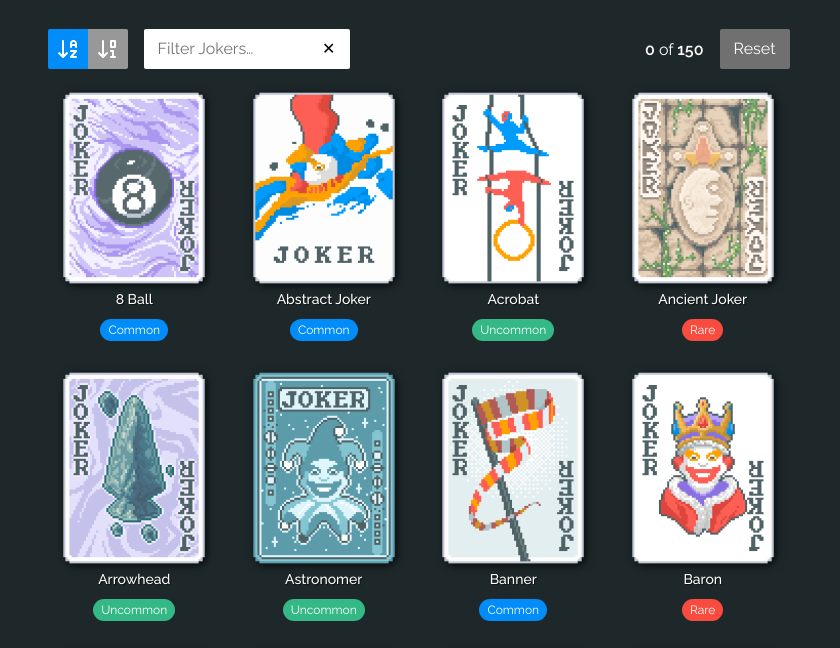
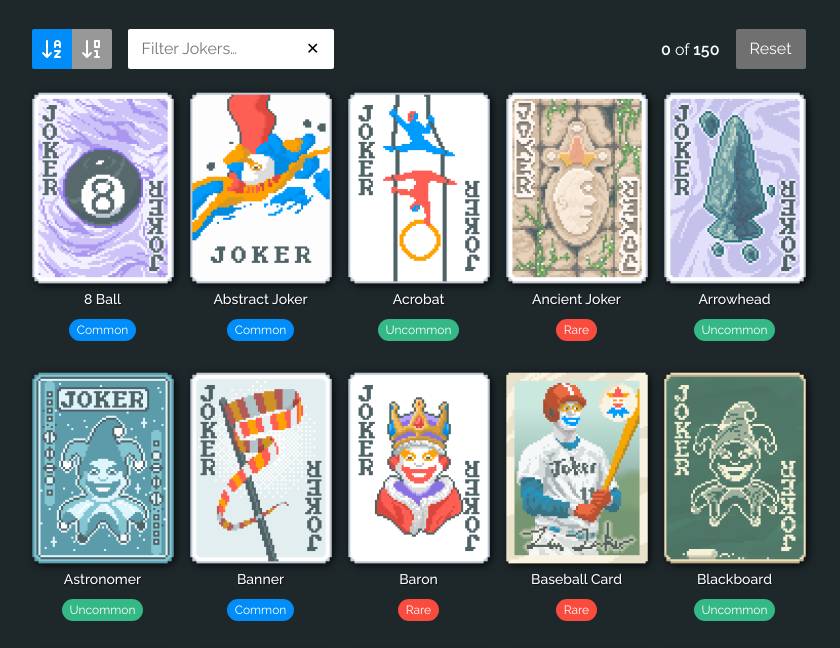
Before and after one commit to peruvianidol/balatro-gst, an Eleventy site: page _src/index.html in a window 1280 px wide. Shown: the part 88-736 px from the top of the page, without its empty margins (214-1054 px from the left). Built offline with nearby package versions, Linux system fonts and the light colour scheme; Eleventy itself is replaced by a stand-in of ours; files that its build step writes are made by us from their sources.

Commit message:
Update max-width

```diff
--- a/_src/css/style.css
+++ b/_src/css/style.css
@@ -79,7 +79,7 @@ main {
   color: white;
   padding: 3rem 2rem;
   text-align: center;
-  max-width: 806px;
+  max-width: 838px;
   margin-inline: auto;
 }
 
```
